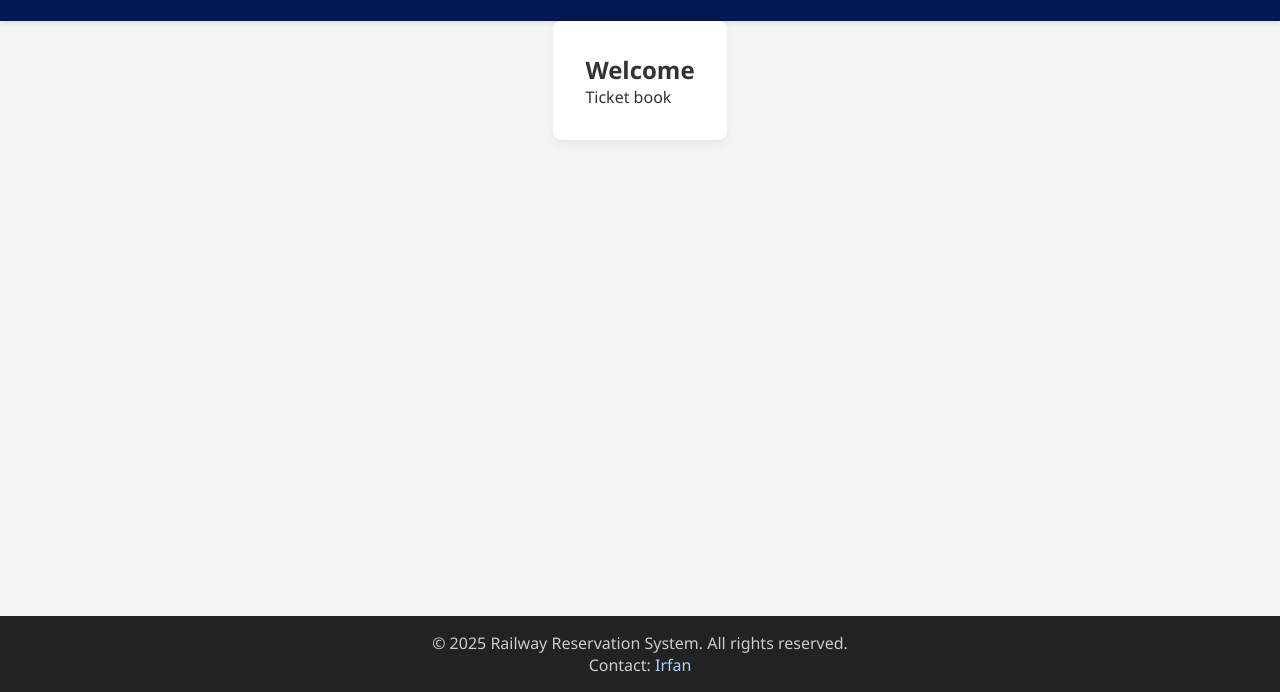
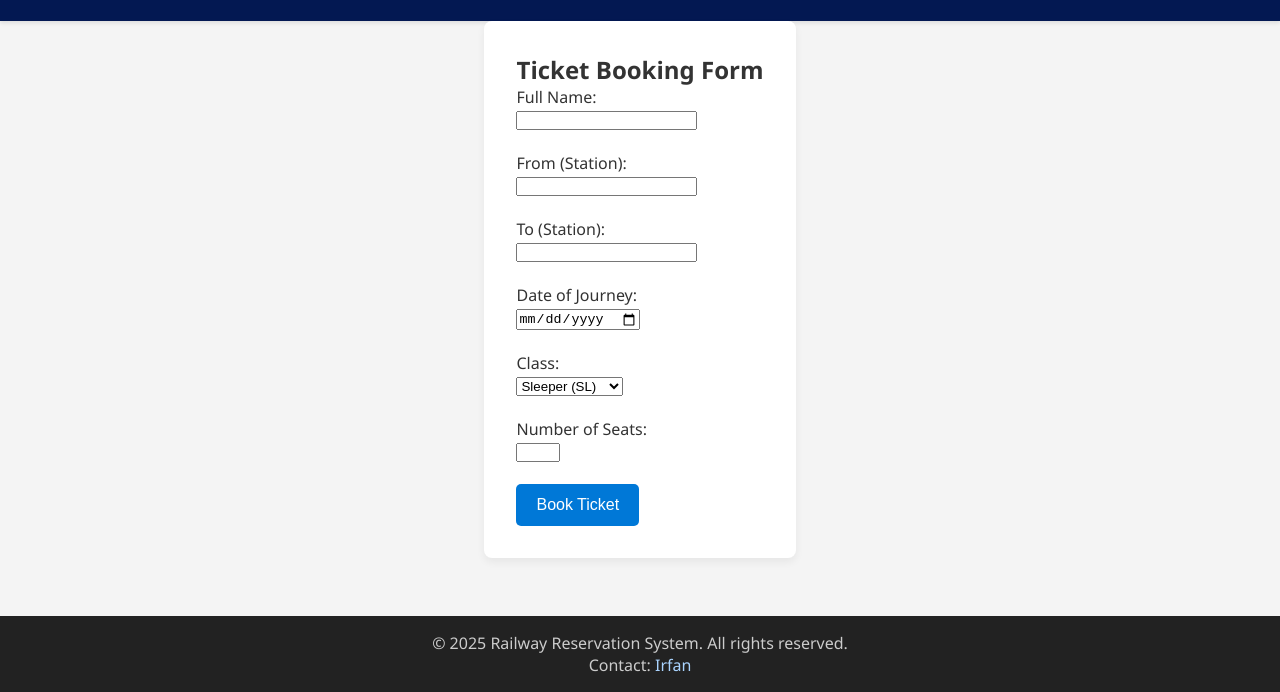
Before and after one commit to c137v8/Railway-Reservation, a plain HTML site: page book_ticket.html in a window 1280 px wide. Shown: the part 108-800 px from the top of the page. Drawn offline with Linux system fonts and the light colour scheme.

Commit message:
feat: added form for train booking

```diff
--- a/book_ticket.html
+++ b/book_ticket.html
@@ -3,14 +3,13 @@
 <head>
     <meta charset="UTF-8" />
     <meta name="viewport" content="width=device-width, initial-scale=1.0" />
-    <title>Railway Reservation</title>
+    <title>Book Ticket - Railway Reservation</title>
     <link rel="stylesheet" href="style.css" />
-    <link rel="stylesheet" href="https://cdnjs.cloudflare.com/ajax/libs/font-awesome/6.0.0-beta3/css/all.min.css" />
 </head>
 <body>
     <header>
         <div class="container header-content">
-            <h1>Railway Reservation System</h1>
+            <h1>Book Your Train Ticket</h1>
             <nav aria-label="Main navigation">
                 <ul class="nav-links">
                     <li><a href="book_ticket.html">Book Ticket</a></li>
@@ -23,10 +22,45 @@
 
     <main class="container">
         <section>
-            <h2>Welcome</h2>
-            <p>
-                Ticket book
-            </p>
+            <h2>Ticket Booking Form</h2>
+            <form action="submit_booking.php" method="post">
+                <div>
+                    <label for="name">Full Name:</label><br>
+                    <input type="text" id="name" name="name" required />
+                </div>
+                <br>
+                <div>
+                    <label for="source">From (Station):</label><br>
+                    <input type="text" id="source" name="source" required />
+                </div>
+                <br>
+                <div>
+                    <label for="destination">To (Station):</label><br>
+                    <input type="text" id="destination" name="destination" required />
+                </div>
+                <br>
+                <div>
+                    <label for="date">Date of Journey:</label><br>
+                    <input type="date" id="date" name="journey_date" required />
+                </div>
+                <br>
+                <div>
+                    <label for="class">Class:</label><br>
+                    <select id="class" name="travel_class" required>
+                        <option value="SL">Sleeper (SL)</option>
+                        <option value="3A">AC 3 Tier (3A)</option>
+                        <option value="2A">AC 2 Tier (2A)</option>
+                        <option value="1A">First AC (1A)</option>
+                    </select>
+                </div>
+                <br>
+                <div>
+                    <label for="seats">Number of Seats:</label><br>
+                    <input type="number" id="seats" name="seats" min="1" max="6" required />
+                </div>
+                <br>
+                <button type="submit">Book Ticket</button>
+            </form>
         </section>
     </main>
 
```
